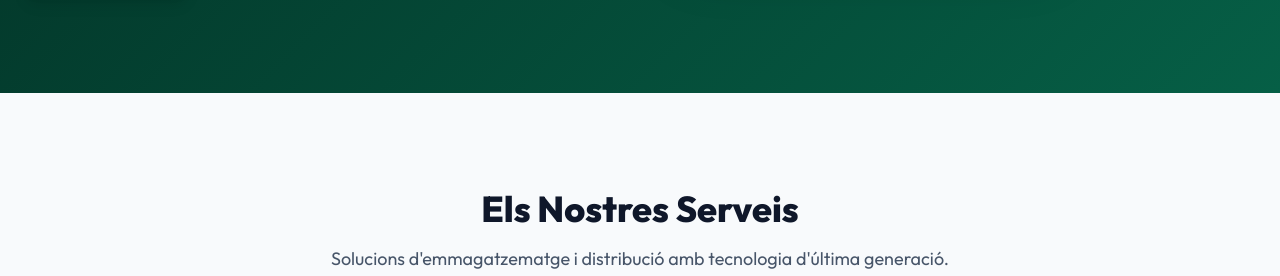
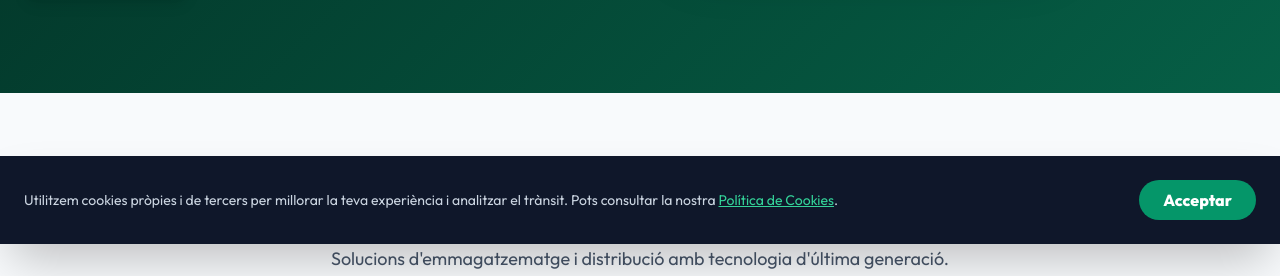
Before and after one commit to DanielGarayoaFP/Web_Corporativa, a plain HTML site: page docs/index.html in a window 1280 px wide. Shown: the part 556-832 px from the top of the page. Drawn offline with nearby package versions, Linux system fonts and the light colour scheme.

Commit message:
Add cookie consent banner to index.html

```diff
--- a/docs/index.html
+++ b/docs/index.html
@@ -162,5 +162,27 @@ class="statcounter" src="https://c.statcounter.com/13214948/0/a8641cd7/1/"
 alt="Web Analytics Made Easy - Statcounter"
 referrerPolicy="no-referrer-when-downgrade"></a></div></noscript>
 <!-- End of Statcounter Code -->
+<div id="cookie-banner" class="fixed bottom-0 left-0 right-0 bg-slate-900 text-white p-6 shadow-2xl z-[100] transform translate-y-0 transition-transform">
+    <div class="max-w-7xl mx-auto flex flex-col md:flex-row items-center justify-between gap-4">
+        <p class="text-sm text-slate-300">
+            Utilitzem cookies pròpies i de tercers per millorar la teva experiència i analitzar el trànsit.
+            Pots consultar la nostra <a href="cookies.html" class="text-emerald-400 underline">Política de Cookies</a>.
+        </p>
+        <button onclick="acceptCookies()" class="bg-emerald-600 px-6 py-2 rounded-full font-bold hover:bg-emerald-500 transition whitespace-nowrap">
+            Acceptar
+        </button>
+    </div>
+</div>
+
+<script>
+    function acceptCookies() {
+        document.getElementById('cookie-banner').style.display = 'none';
+        localStorage.setItem('cookiesAccepted', 'true');
+    }
+    // Si ja havien acceptat anteriorment, no mostrar el banner
+    if (localStorage.getItem('cookiesAccepted')) {
+        document.getElementById('cookie-banner').style.display = 'none';
+    }
+</script>
 </body>
 </html>
```
